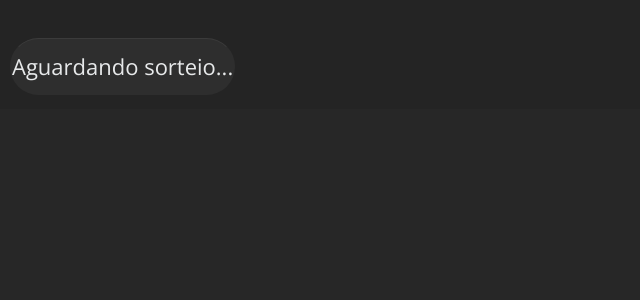
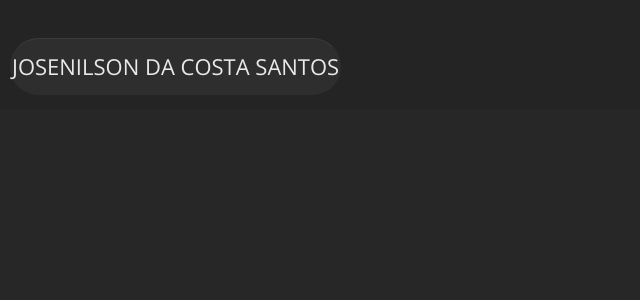
Before and after one commit to suportemasterbot/suportemasterbot.github.io, a Jekyll site: the page built from vencedor.html, in a window 1280 px wide. Shown: the top 300 px of the page, without its empty margins (0-640 px from the left). Built offline with Jekyll 4.4.1, drawn with Linux system fonts in a browser that asks for light colours.

Commit message:
Add files via upload

```diff
--- a/_data/vencedor.yml
+++ b/_data/vencedor.yml
@@ -1 +1 @@
-- name: Aguardando sorteio...
+- name: JOSENILSON DA COSTA SANTOS
```
